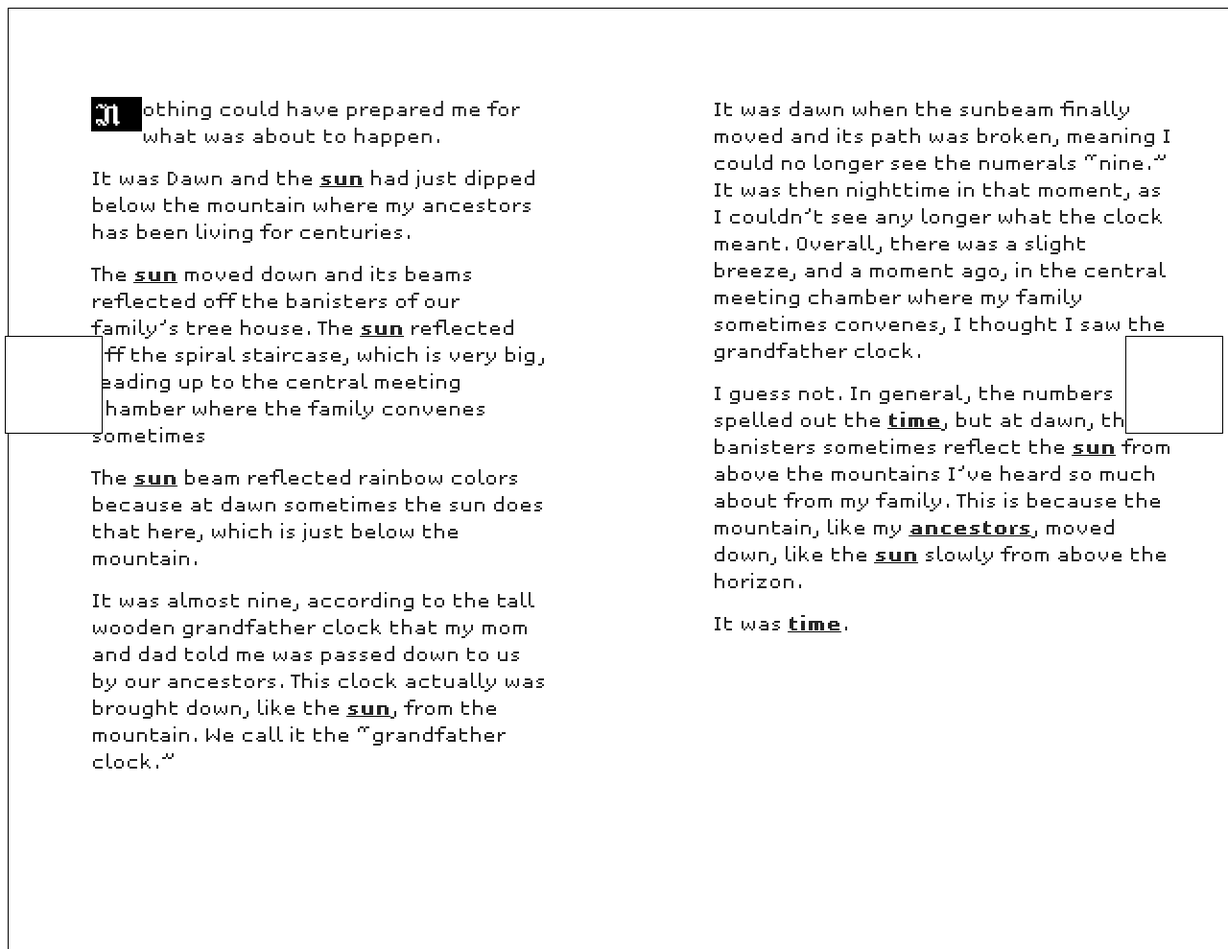
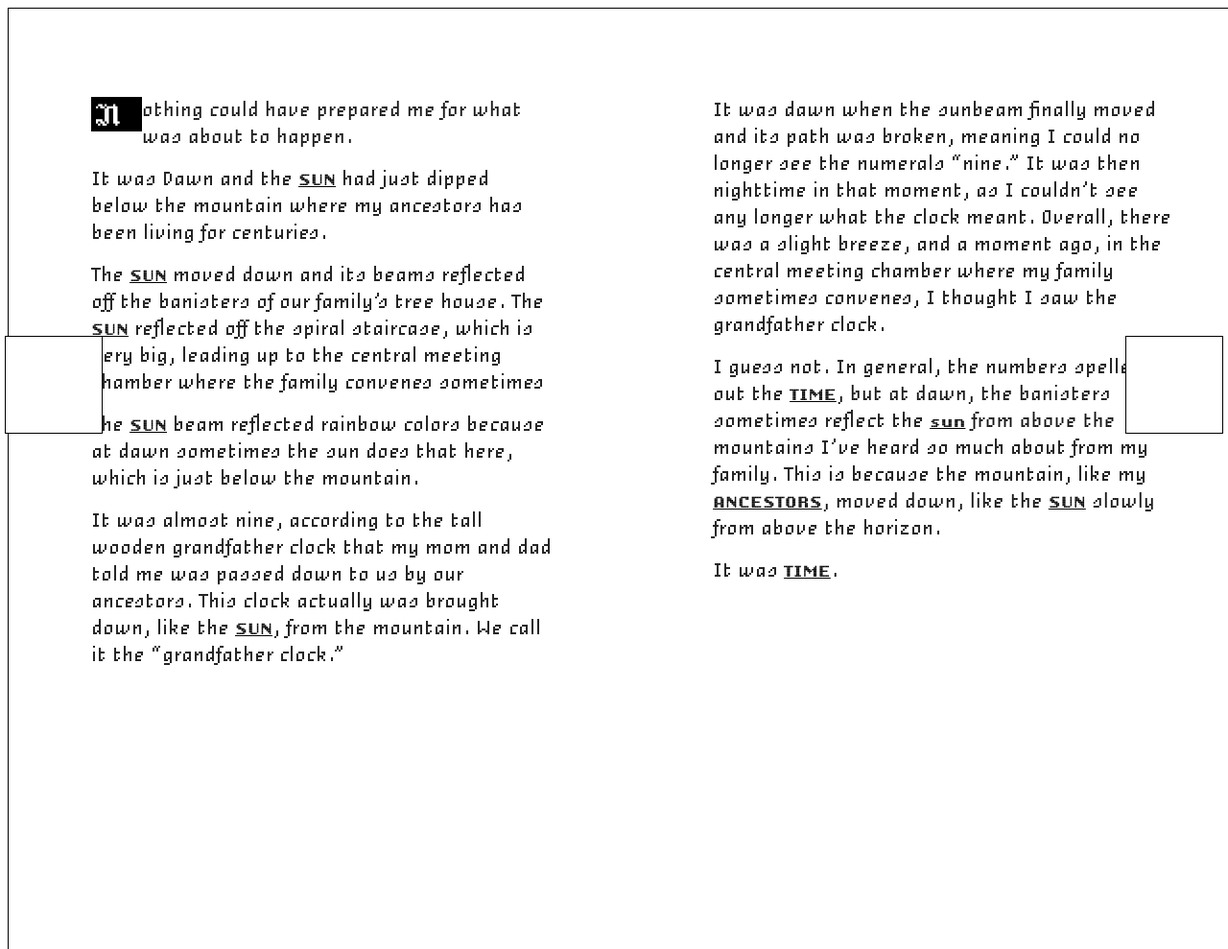
Before and after one commit to varner/terumah, a plain HTML site: page index.html in a window 1280 px wide. Shown: the top 989 px of the page at 96% size. Drawn offline with Linux system fonts and the light colour scheme.

Commit message:
boop css

```diff
--- a/css/style.css
+++ b/css/style.css
@@ -11,6 +11,12 @@
 }
 
 @font-face {
+    font-family: 'Unibody Black';
+    src: url('../fonts/Unibody8Pro-Black.otf');
+}
+
+
+@font-face {
     font-family: 'Unibody Bold';
     src: url('../fonts/Unibody8Pro-Bold.otf');
     font-weight: bold;
@@ -19,23 +25,25 @@
 
 @font-face {
     font-family: 'Unibody';
-    src: url('../fonts/Unibody8Pro-Regular.otf');
+    src: url('../fonts/Unibody8Pro-RegularItalic.otf');
     font-weight: normal;
     font-style: normal;
 }
 
 body {
 	font-family: 'Unibody';
+
 }
 
 .sun, .time, .ancestors {
+    font-size: 13px;
 	font-family: 'Unibody Bold';
 	font-weight: bold;
 	text-decoration: underline;
 }
 
 .alt {
-	font-family: 'Unibody Bold';
+	font-family: 'Unibody Black';
 	font-weight: bold;
 }
 
--- a/index.html
+++ b/index.html
@@ -15,15 +15,15 @@
 			<div class="page" id="1">
                     <div class="left">
 				<p><span class="char">N</span>othing could have prepared me for what was about to happen.</p>
-				<p>It was Dawn and the <span class="sun">sun</span> had just dipped below the mountain where my ancestors has been living for centuries.</p>
-				<p>The <span class="sun">sun</span> moved down and its beams reflected off the banisters of our family’s tree house. The <span class="sun">sun</span> reflected off the spiral staircase, which is very big, leading up to the central meeting chamber where the family convenes sometimes</p>
-				<p>The <span class="sun">sun</span> beam reflected rainbow colors because at dawn sometimes the sun does that here, which is just below the mountain.</p>
-				<p>It was almost nine, according to the tall wooden grandfather clock that my mom and dad told me was passed down to us by our ancestors. This clock actually was brought down, like the <span class="sun">sun</span>, from the mountain. We call it the “grandfather clock.”</p>
+				<p>It was Dawn and the <span class="sun">SUN</span> had just dipped below the mountain where my ancestors has been living for centuries.</p>
+				<p>The <span class="sun">SUN</span> moved down and its beams reflected off the banisters of our family’s tree house. The <span class="sun">SUN</span> reflected off the spiral staircase, which is very big, leading up to the central meeting chamber where the family convenes sometimes</p>
+				<p>The <span class="sun">SUN</span> beam reflected rainbow colors because at dawn sometimes the sun does that here, which is just below the mountain.</p>
+				<p>It was almost nine, according to the tall wooden grandfather clock that my mom and dad told me was passed down to us by our ancestors. This clock actually was brought down, like the <span class="sun">SUN</span>, from the mountain. We call it the “grandfather clock.”</p>
             </div>
                 <div class="right">
 				<p>It was dawn when the sunbeam finally moved and its path was broken, meaning I could no longer see the numerals “nine.” It was then nighttime in that moment, as I couldn’t see any longer what the clock meant. Overall, there was a slight breeze, and a moment ago, in the central meeting chamber where my family sometimes convenes, I thought I saw the grandfather clock.</p>
-				<p>I guess not. In general, the numbers spelled out the <span class="time">time</span>, but at dawn, the banisters sometimes reflect the <span class="sun">sun</span> from above the mountains I’ve heard so much about from my family. This is because the mountain, like my <span class="ancestors">ancestors</span>, moved down, like the <span class="sun">sun</span> slowly from above the horizon.</p>
-				<p>It was <span class="time">time</span>.</p>
+				<p>I guess not. In general, the numbers spelled out the <span class="time">TIME</span>, but at dawn, the banisters sometimes reflect the <span class="sun">sun</span> from above the mountains I’ve heard so much about from my family. This is because the mountain, like my <span class="ancestors">ANCESTORS</span>, moved down, like the <span class="sun">SUN</span> slowly from above the horizon.</p>
+				<p>It was <span class="time">TIME</span>.</p>
 			     </div>
         </div>
 			<div class="page" id="2">
```
